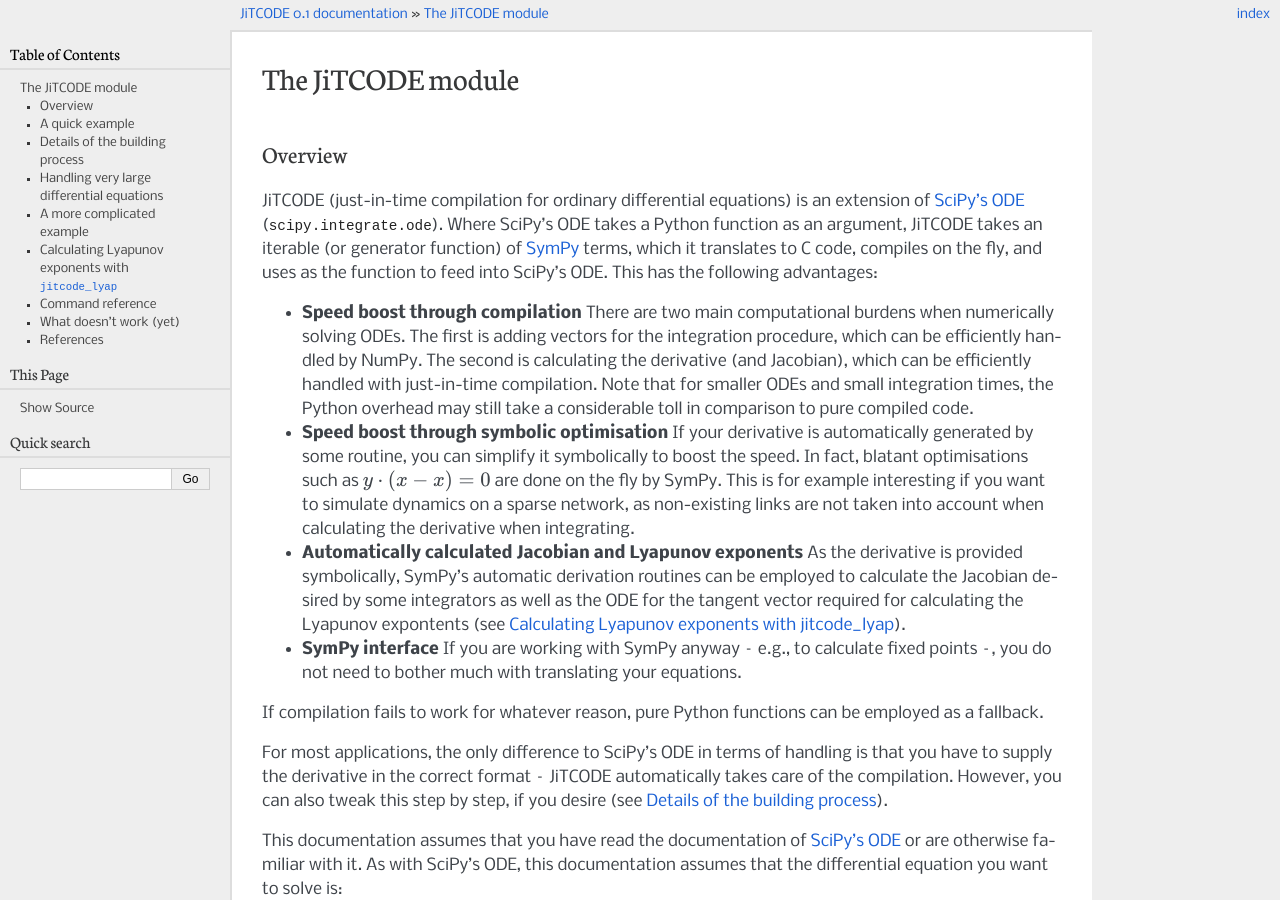
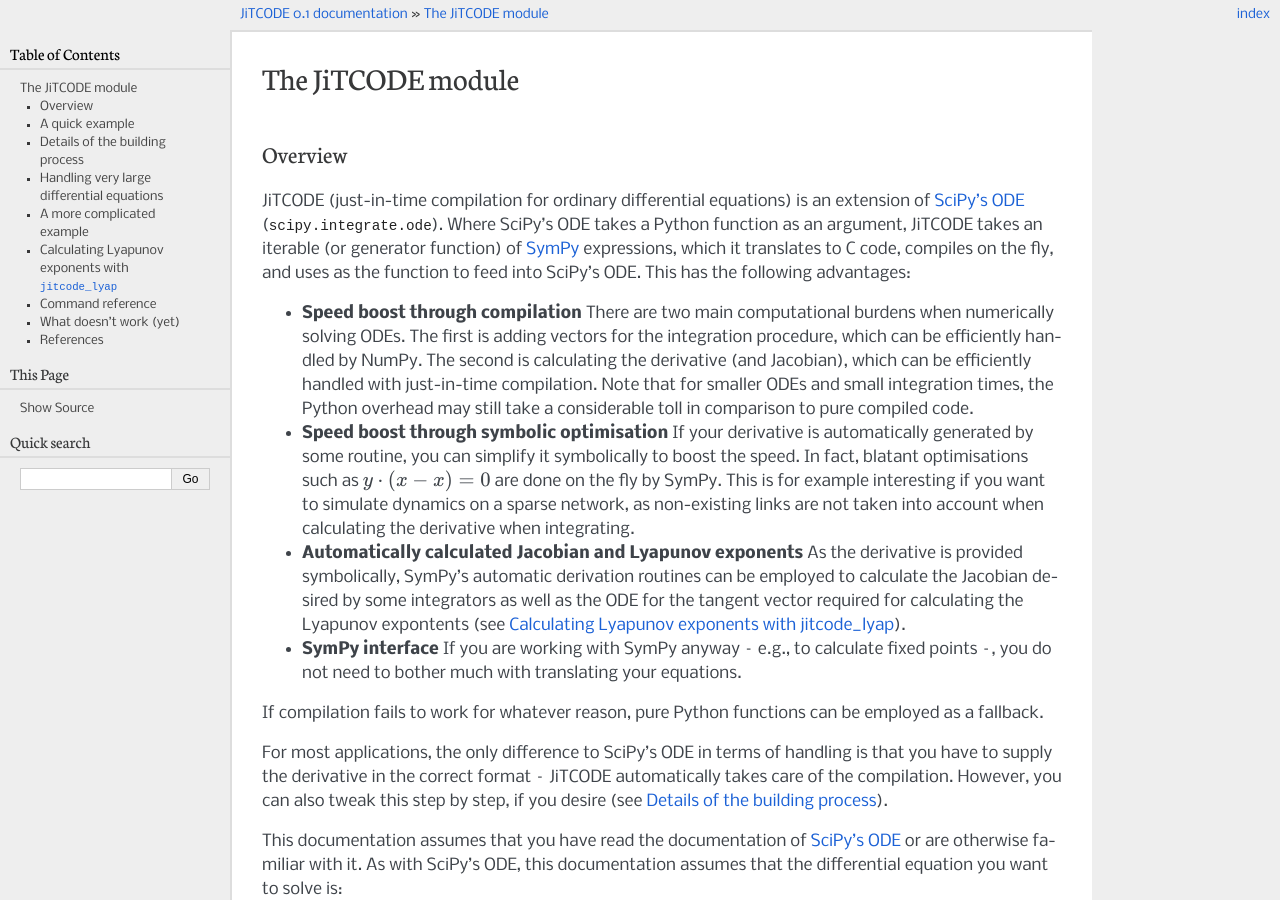
Before and after one commit to neurophysik/jitcode, a Sphinx documentation site: the page built from docs/index.rst, in a window 1280 px wide and 900 px high. Built offline with Sphinx 7.4.7, drawn with Linux system fonts in a browser that asks for light colours.

Commit message:
SymPy terms → expressions

```diff
--- a/README.rst
+++ b/README.rst
@@ -1,5 +1,5 @@
 JiTCODE stands for just-in-time compilation for ordinary differential equations and is an extension of `SciPy’s ODE <http://docs.scipy.org/doc/scipy/reference/generated/scipy.integrate.ode.html>`_ (``scipy.integrate.ode``).
-Where SciPy’s ODE takes a Python function as an argument, JiTCODE takes an iterable (or generator function) of `SymPy <http://www.sympy.org/>`_ terms, which it translates to C code, compiles on the fly, and uses as the function to feed into SciPy’s ODE.
+Where SciPy’s ODE takes a Python function as an argument, JiTCODE takes an iterable (or generator function) of `SymPy <http://www.sympy.org/>`_ expressions, which it translates to C code, compiles on the fly, and uses as the function to feed into SciPy’s ODE.
 
 * `Documentation <http://jitcode.readthedocs.io>`_
 
--- a/docs/index.rst
+++ b/docs/index.rst
@@ -5,7 +5,7 @@
 --------
 
 JiTCODE (just-in-time compilation for ordinary differential equations) is an extension of `SciPy’s ODE`_ (`scipy.integrate.ode`).
-Where SciPy’s ODE takes a Python function as an argument, JiTCODE takes an iterable (or generator function) of `SymPy <http://www.sympy.org/>`_ terms, which it translates to C code, compiles on the fly, and uses as the function to feed into SciPy’s ODE.
+Where SciPy’s ODE takes a Python function as an argument, JiTCODE takes an iterable (or generator function) of `SymPy <http://www.sympy.org/>`_ expressions, which it translates to C code, compiles on the fly, and uses as the function to feed into SciPy’s ODE.
 This has the following advantages:
 
 *	**Speed boost through compilation**
```
